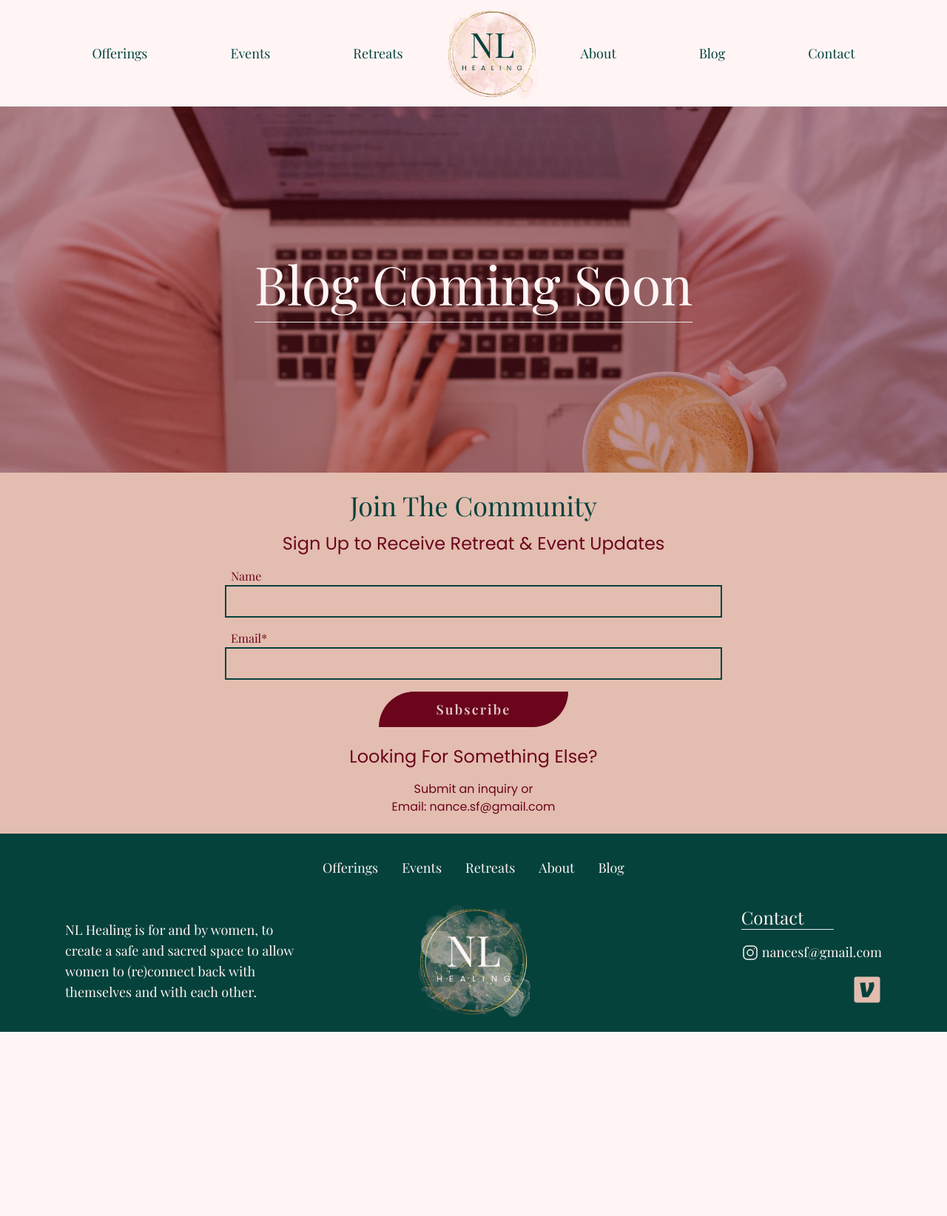
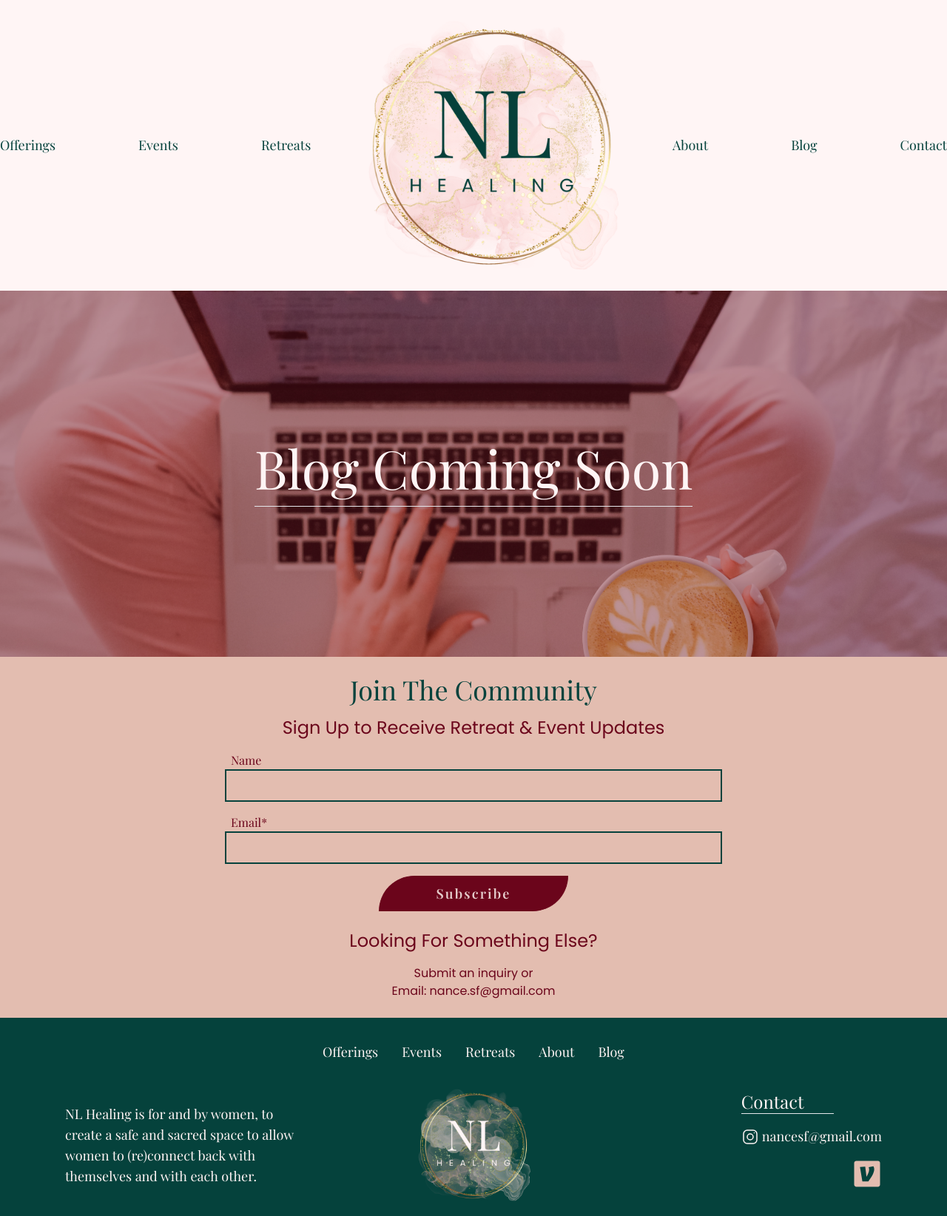
Before and after one commit to ViaSana/nl-healing, a Jekyll site: the page built from blog.html, in a window 1280 px wide. Shown: the whole page at 74% size. Built offline with Jekyll 4.4.1, drawn with Linux system fonts in a browser that asks for light colours; some web fonts are replaced; a style sheet for code colours, icons or effects is not loaded; before the commit the page ends 1395 px from its top, so only the background shows below that.

Commit message:
Update site_header.html

```diff
--- a/_includes/site_header.html
+++ b/_includes/site_header.html
@@ -23,7 +23,7 @@
       </div>
 
       <div class="">
-        <a href="/"><img src="/assets/images/logo_light-bg.png" alt="NL Healing Logo" class="w-auto mx-auto h-36 aspect-square"></a>
+        <a href="/"><img src="/assets/images/logo_light-bg.png" alt="NL Healing Logo" class="aspect-square"></a>
       </div>
 
       <div class="flex lg:pl-12 md:pl-4 lg:space-x-28 md:space-x-16">
```
